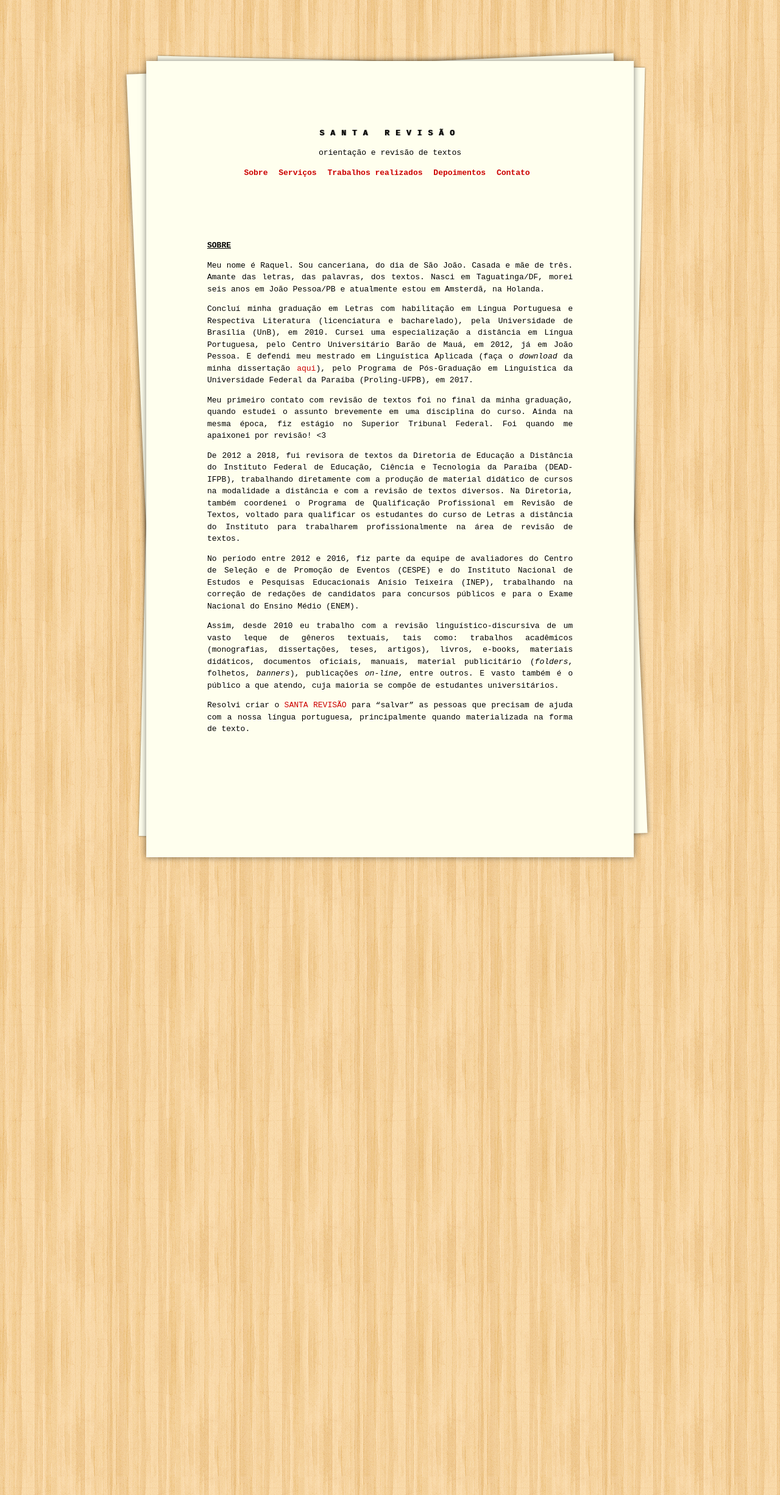
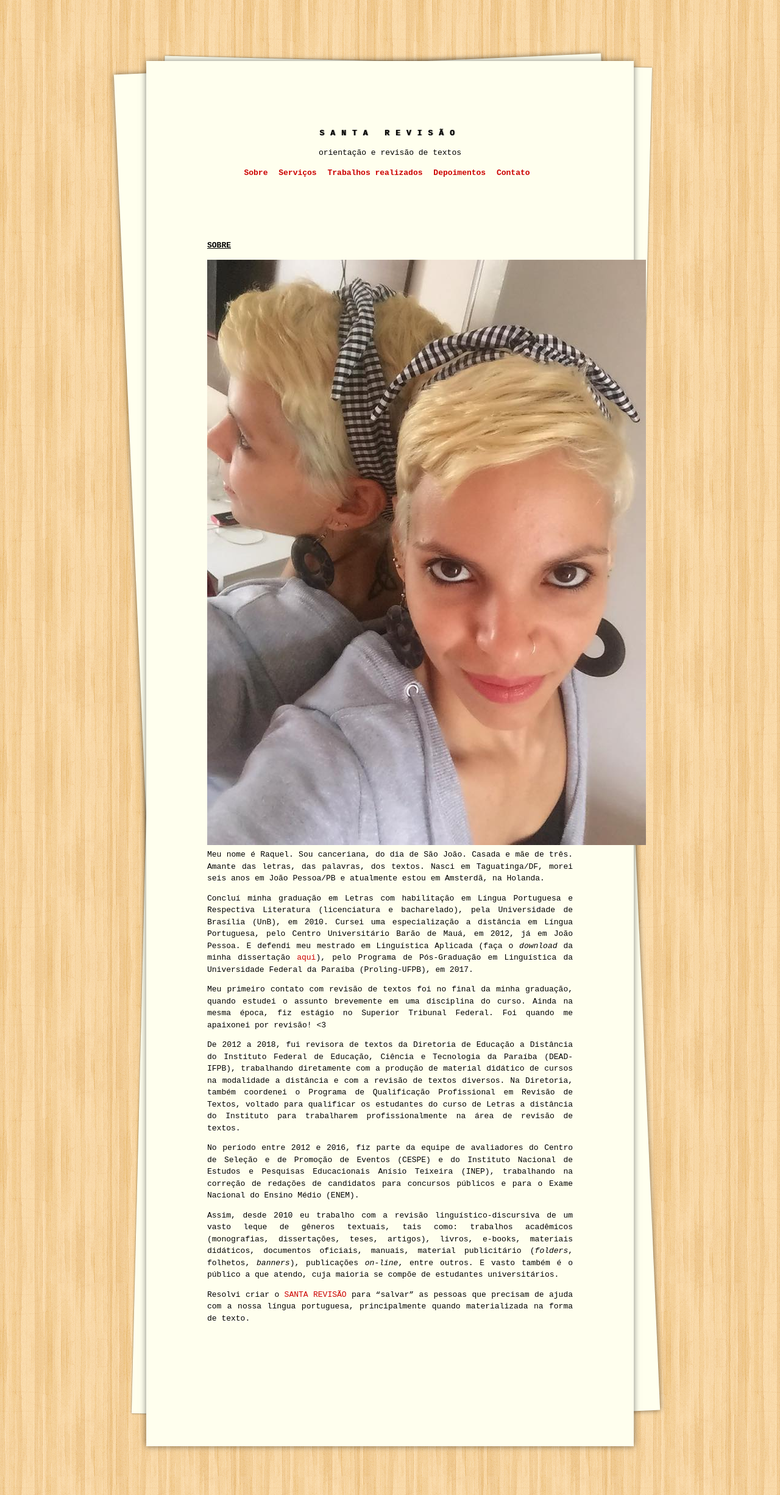
Before and after one commit to raqueldiniz/site, a Jekyll site: the page built from sobre.md, in a window 1280 px wide. Shown: the whole page at 61% size. Built offline with Jekyll 4.4.1, drawn with Linux system fonts in a browser that asks for light colours.

Commit message:
Update sobre.md

```diff
--- a/sobre.md
+++ b/sobre.md
@@ -4,7 +4,7 @@ title: Sobre
 permalink: /sobre/
 ---
 
-Meu nome é Raquel. Sou canceriana, do dia de São João. Casada e mãe de três. Amante das letras, das palavras, dos textos. Nasci em Taguatinga/DF, morei seis anos em João Pessoa/PB e atualmente estou em Amsterdã, na Holanda.
+![sobre](/images/foto-raquel.jpg) Meu nome é Raquel. Sou canceriana, do dia de São João. Casada e mãe de três. Amante das letras, das palavras, dos textos. Nasci em Taguatinga/DF, morei seis anos em João Pessoa/PB e atualmente estou em Amsterdã, na Holanda.
 
 Concluí minha graduação em Letras com habilitação em Língua Portuguesa e Respectiva Literatura (licenciatura e bacharelado), pela Universidade de Brasília (UnB), em 2010. Cursei uma especialização a distância em Língua Portuguesa, pelo Centro Universitário Barão de Mauá, em 2012, já em João Pessoa. E defendi meu mestrado em Linguística Aplicada (faça o _download_ da minha dissertação [aqui](https://sigaa.ufpb.br/sigaa/verProducao?idProducao=678570&key=ec6d5d7a66fa0c735f1d27438e403fc5)), pelo Programa de Pós-Graduação em Linguística da Universidade Federal da Paraíba (Proling-UFPB), em 2017.
 
```
